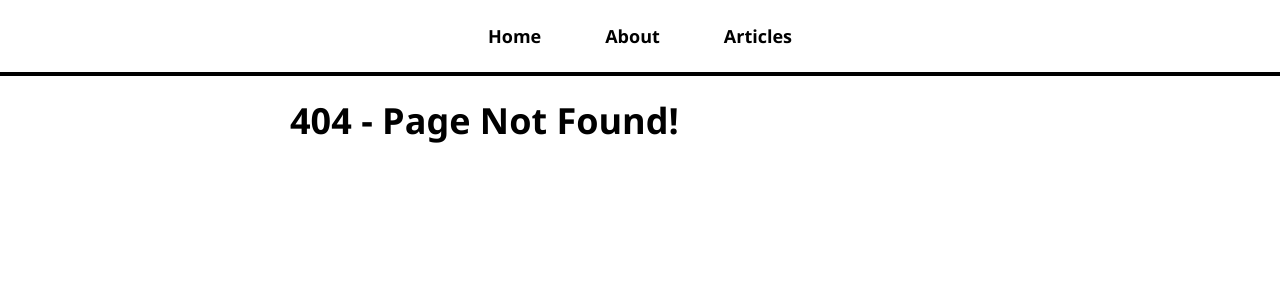
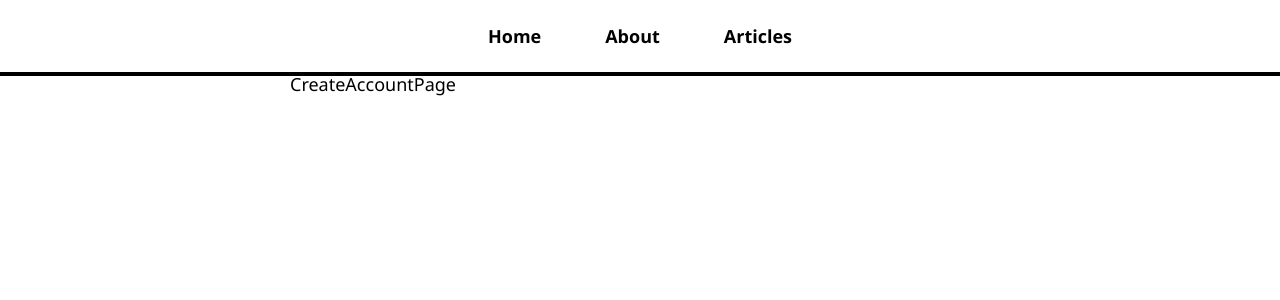
Before and after one commit to mraltun/fs-blog-app, a React (Create React App) app in the folder client/: page /create-account in a window 1280 px wide. Before the commit this address had no page. Shown: the top 300 px of the page. Built offline with nearby package versions, Linux system fonts and the light colour scheme.

Commit message:
Added Login and CreageAccount pages

```diff
--- a/client/src/App.jsx
+++ b/client/src/App.jsx
@@ -6,6 +6,8 @@ import AboutPage from "./pages/AboutPage";
 import ArticlesListPage from "./pages/ArticlesListPage";
 import ArticlePage from "./pages/ArticlePage";
 import NotFoundPage from "./pages/NotFoundPage";
+import LoginPage from "./pages/LoginPage";
+import CreateAccountPage from "./pages/CreateAccountPage";
 import "./App.css";
 
 const App = () => {
@@ -19,6 +21,8 @@ const App = () => {
             <Route path='/about' element={<AboutPage />} />
             <Route path='/articles' element={<ArticlesListPage />} />
             <Route path='/articles/:articleId' element={<ArticlePage />} />
+            <Route path='/login' element={<LoginPage />} />
+            <Route path='/create-account' element={<CreateAccountPage />} />
             <Route path='*' element={<NotFoundPage />} />
           </Routes>
         </div>
--- /dev/null
+++ b/client/src/pages/CreateAccountPage.jsx
@@ -0,0 +1,7 @@
+import React from "react";
+
+const CreateAccountPage = () => {
+  return <div>CreateAccountPage</div>;
+};
+
+export default CreateAccountPage;
--- /dev/null
+++ b/client/src/pages/LoginPage.jsx
@@ -0,0 +1,7 @@
+import React from "react";
+
+const LoginPage = () => {
+  return <div>LoginPage</div>;
+};
+
+export default LoginPage;
```
Also changed, not shown: client/src/hooks/useUser.jsx (added, +7 -0 lines).
